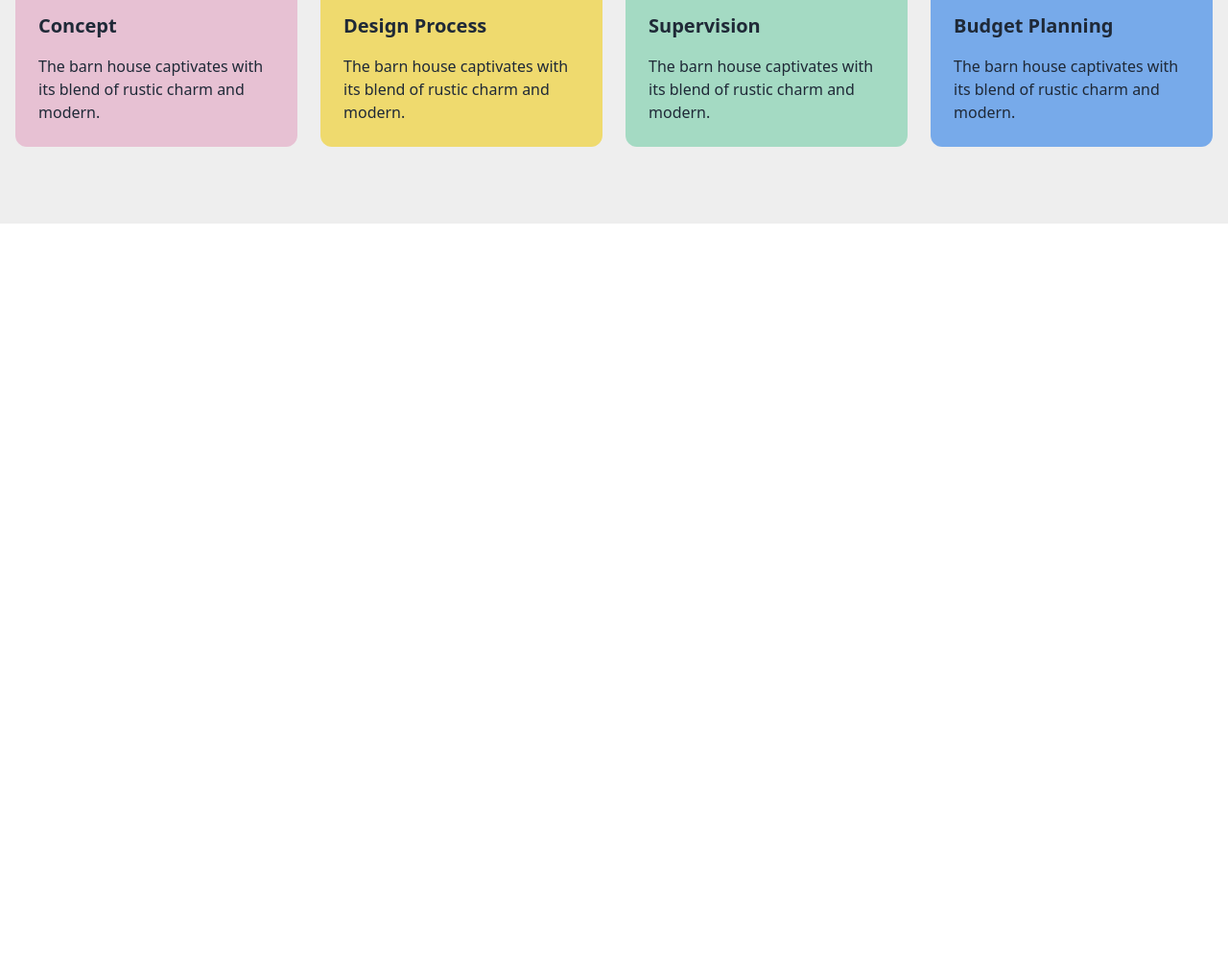
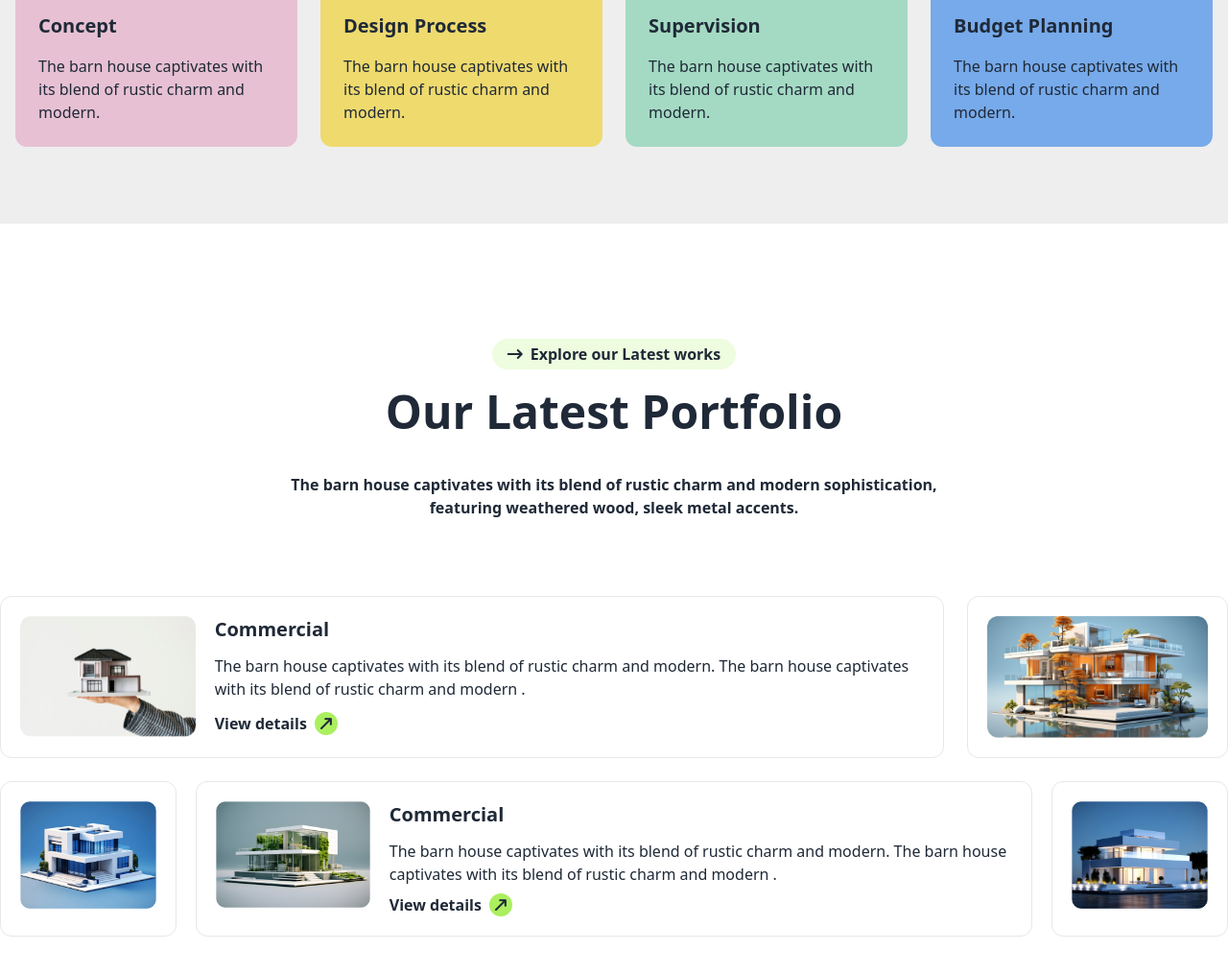
Before and after one commit to sm-sarwar/Assignment-03, a plain HTML site: page index.html in a window 1280 px wide. Shown: the part 2243-3258 px from the top of the page at 96% size. Before the commit the page ends 2476 px from the top, so only its background shows below. Drawn offline with nearby package versions, Linux system fonts and the light colour scheme.

Commit message:
Add latest portfolio section

```diff
--- a/index.html
+++ b/index.html
@@ -251,6 +251,65 @@
 
           </div>
          </section>
+
+         <!-- Our latest portfolio section -->
+          <section class="max-w-screen-xl mx-auto  my-28 ">
+
+            <!-- text div  -->
+            <div class=" text-center px-4 mb-20">
+              <button class="bg-[#ABEF5F33] py-1  px-4  rounded-[30px] font-bold mt-2 ">
+                <a href=""><i class="fa-solid fa-arrow-right-long  mr-2"></i>Explore our Latest works</a>
+              </button>
+              <h1 class="text-5xl font-bold my-5 mb-10">Our Latest Portfolio</h1>
+              <p class="font-semibold my-6 mb-8">The barn house captivates with its blend of rustic charm and modern sophistication, <br>featuring weathered wood, sleek metal accents.
+              </p>
+            </div>
+
+            <!-- card div  -->
+             <div class="lg:flex gap-6 mx-5 lg:mx-0 mb-6">
+
+              <!-- 1st card  -->
+              <div class="lg:flex gap-5 border p-5 rounded-xl mb-5 lg:mb-0  ">
+                <div>
+                  <img class="w-full " src="./assets/img1.png" alt="">
+                </div>
+                <div class="">
+                  <h3 class="font-extrabold mb-3 mt-3 lg:mt-0 text-xl">Commercial</h3>
+                  <p class="mb-3">The barn house captivates with its blend of  rustic charm and modern.  The barn house captivates with its blend of rustic charm and modern .</p>
+                  <a class="font-bold ">View details<a href=""><i class="fa-solid fa-arrow-right-long -rotate-45 bg-primary p-1 rounded-full ml-2"></i></a></a>
+                </div>
+              </div>
+              <!-- 2nd card  -->
+              <div class="border p-5 rounded-xl ">
+                <img src="./assets/img2.png" alt="">
+              </div>
+
+             </div>
+
+             <!-- grid layout  -->
+              <div class="lg:flex lg:flex-row-reverse  gap-5  mx-5 lg:mx-0 ">
+
+                <div class="border rounded-xl p-5 mb-5 lg:mb-0">
+                  <img class="w-full " src="./assets/img5.png" alt="">
+                </div>
+
+                <div class="lg:flex  gap-5 border p-5 rounded-xl mb-5 lg:mb-0 col-span-2 ">
+                  <div>
+                    <img class="w-full " src="./assets/img4.png" alt="">
+                  </div>
+                  <div class="">
+                    <h3 class="font-bold mb-3 mt-3 lg:mt-0 text-xl">Commercial</h3>
+                    <p class="mb-2">The barn house captivates with its blend of  rustic charm and modern.  The barn house captivates with its blend of rustic charm and modern .</p>
+                    <a class="font-bold ">View details<a href=""><i class="fa-solid fa-arrow-right-long -rotate-45 bg-primary p-1 rounded-full ml-2"></i></a></a>
+                  </div>
+                </div>
+
+                <div class="border rounded-xl p-5 ">
+                  <img class="w-full " src="./assets/img3.png" alt="">
+                </div>
+
+              </div>
+          </section>
       </main>
      <!-- Main section End here  -->
 </body>
```
